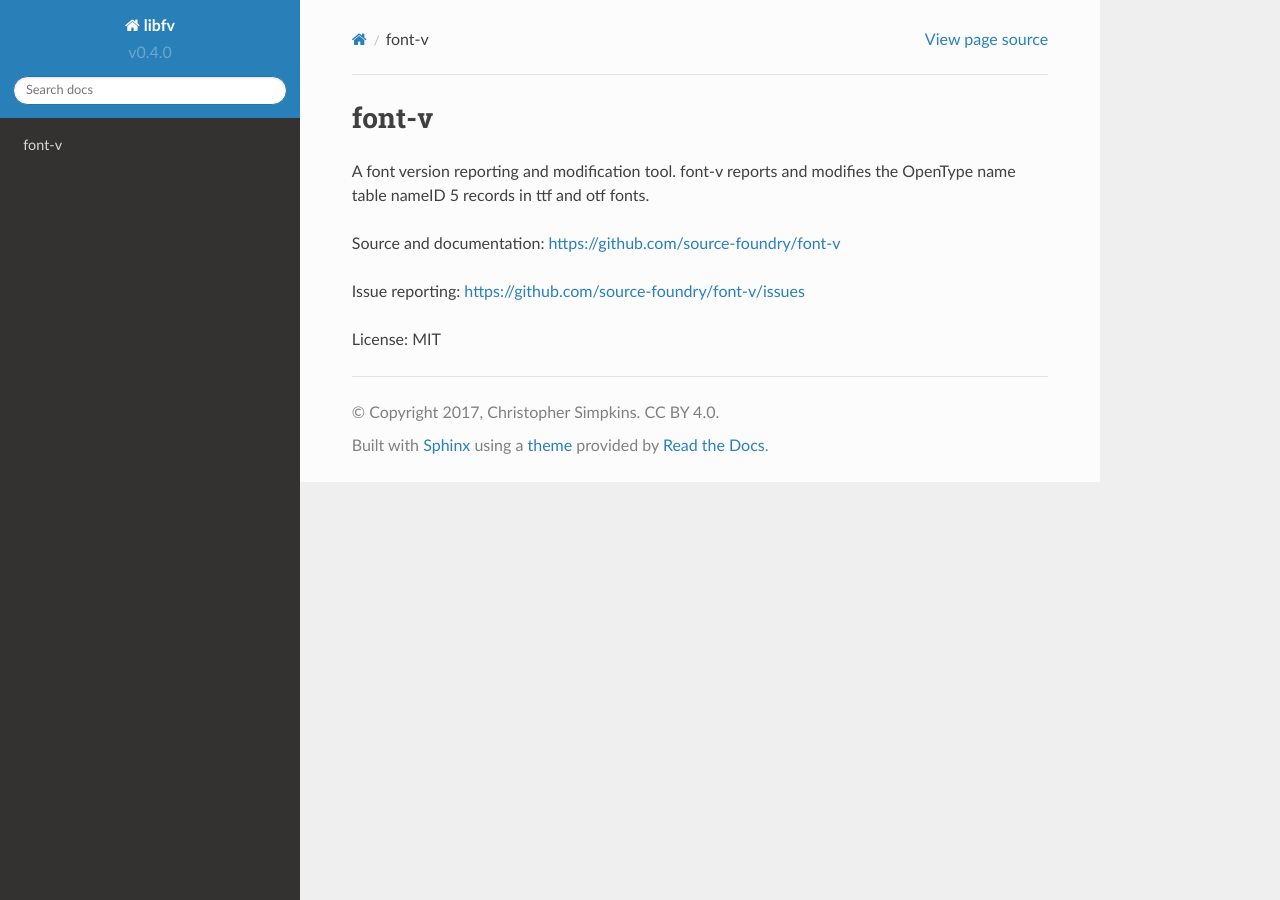
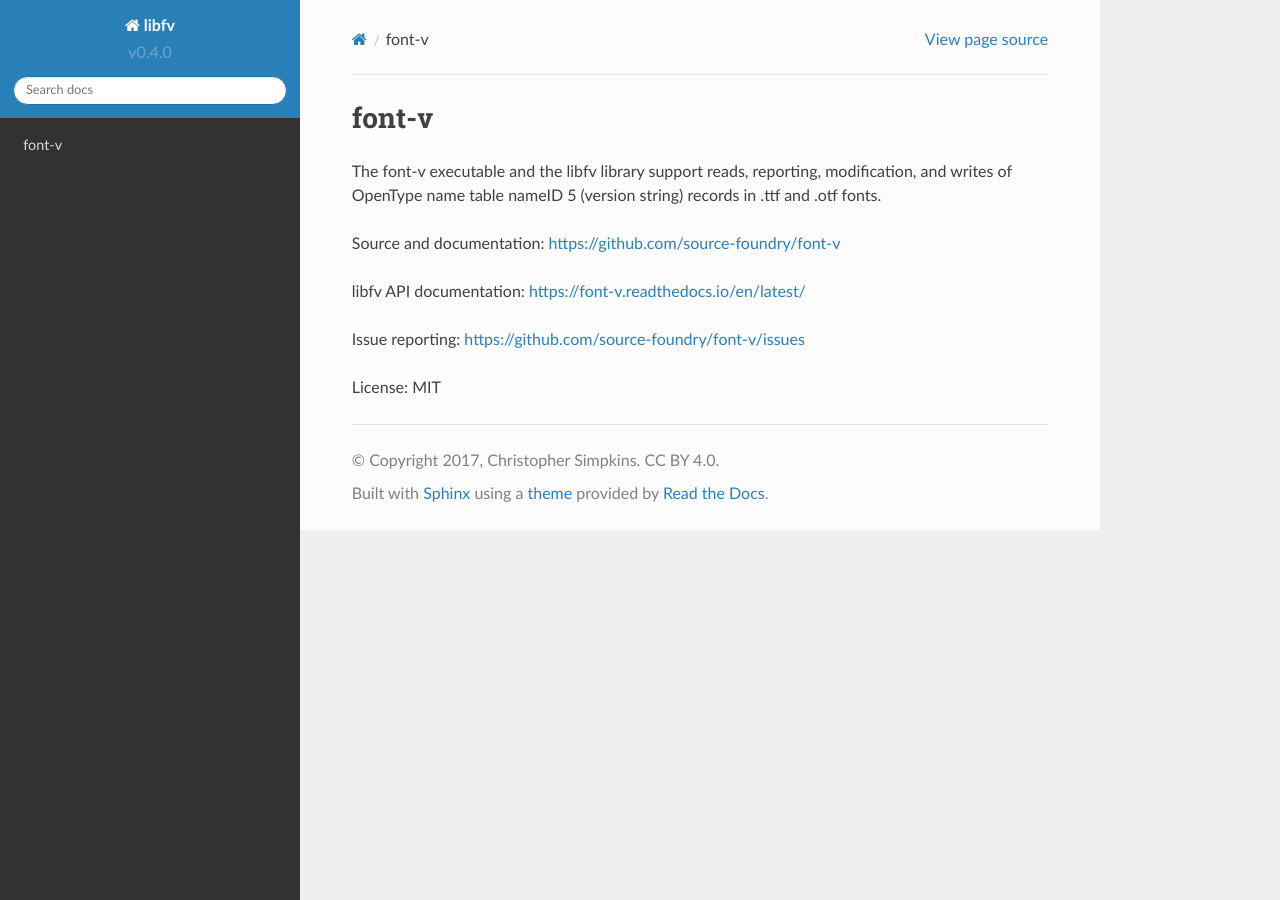
Before and after one commit to source-foundry/font-v, a Sphinx documentation site: the page built from docs/README.rst, in a window 1280 px wide. Built offline with Sphinx 7.4.7 and the Read the Docs theme 2.0.0, drawn with Linux system fonts in a browser that asks for light colours; formulas are drawn with MathJax 3.

Commit message:
updated PyPI readme with link to new libfv documentation

```diff
--- a/docs/README.rst
+++ b/docs/README.rst
@@ -1,9 +1,11 @@
 font-v
 ========
 
-A font version reporting and modification tool.  font-v reports and modifies the OpenType name table nameID 5 records in ttf and otf fonts.
+The font-v executable and the libfv library support reads, reporting, modification, and writes of OpenType name table nameID 5 (version string) records in .ttf and .otf fonts.
 
 Source and documentation: https://github.com/source-foundry/font-v
+
+libfv API documentation: https://font-v.readthedocs.io/en/latest/
 
 Issue reporting: https://github.com/source-foundry/font-v/issues
 
```
